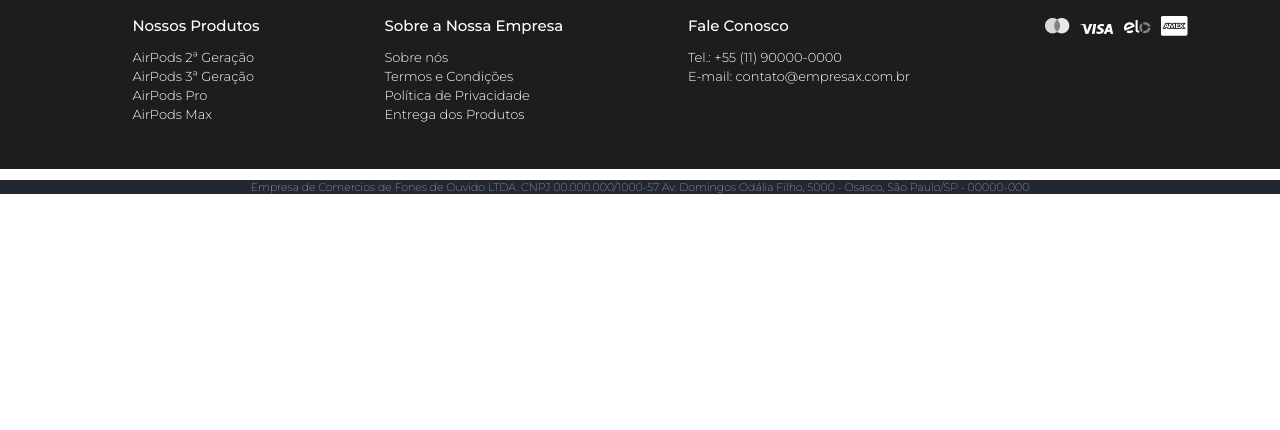
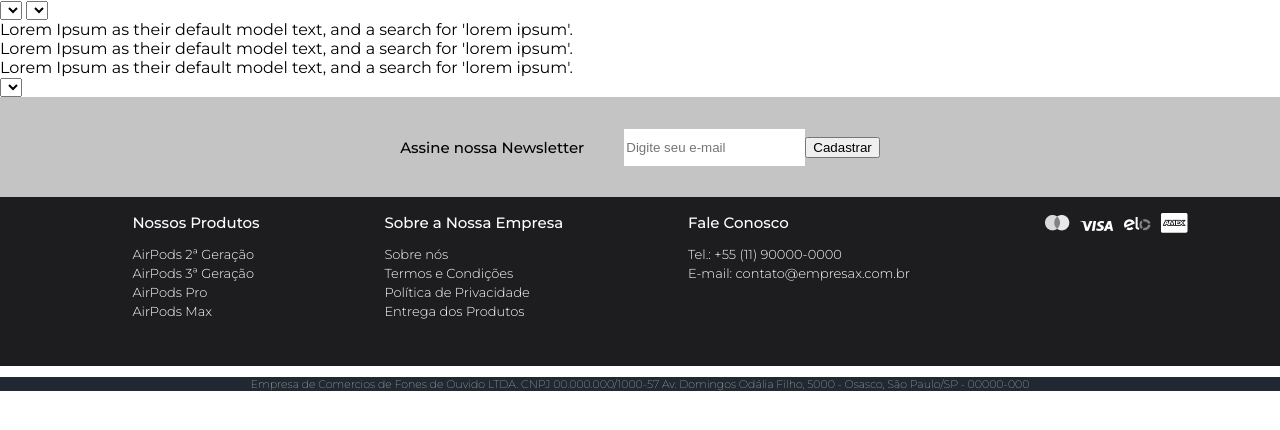
Before and after one commit to imfelipereis/dh-projeto-integrador, a Node server app: page /finalizacaoPedido in a window 1280 px wide. Shown: the part 61-491 px from the top of the page. Run offline with Node 20, Linux system fonts and the light colour scheme; lists and menus that the app fills with data are empty.

Commit message:
Pagina de Finalizacao de pedido

```diff
--- a/views/finalizacaoPedido.ejs
+++ b/views/finalizacaoPedido.ejs
@@ -1,6 +1,52 @@
 <%- include('./partials/head') %>
 
 <body>
+    <select class="título-finalizacao">
+        <h1>PEDIDO CONCLUÍDO</h1>
+    </select>
+
+    <select class="texto-finalização">
+        <h2>It is a long established fact that a reader will be distracted by the readable
+            content of a page when looking at its layout. The point of using Lorem Ipsum is
+            that it has a more-or-less normal distribution of letters, as opposed to using
+            'Content here, content here', making it look like readable English. Many desktop
+            publishing packages and web page editors now use Lorem Ipsum as their default model
+            text, and a search for 'lorem ipsum' will uncover many web sites still in their
+            infancy. Various versions have evolved over the years, sometimes by accident,</h2>
+    </select>
+
+    <section class="informacoes">
+        <div>
+        Lorem Ipsum as their default model
+        text, and a search for 'lorem ipsum'.
+        </div>
+        <div>
+        Lorem Ipsum as their default model
+        text, and a search for 'lorem ipsum'.
+        </div>
+        <div>
+        Lorem Ipsum as their default model
+        text, and a search for 'lorem ipsum'.
+        </div>
+    </section>
+
+    <select class="voltar-conta">
+        <div class="conta">
+            <a href="pagina-principal">
+                Sua conta
+            </a>
+        </div>
+    </select>
+
+    <section class="newsletter">
+        <div class="container">
+            <div class="newsletter">
+                <h2>Assine nossa Newsletter</h2>
+                <input type="email" placeholder="Digite seu e-mail">
+                <button>Cadastrar</button>
+            </div>
+        </div>
+    </section>
 
 </body>
 
```
Also changed, not shown: views/procurar.ejs (+12 -1 lines).
